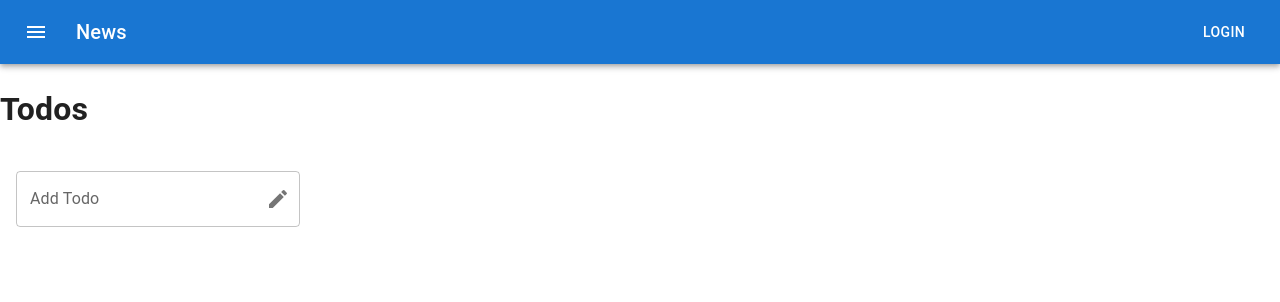
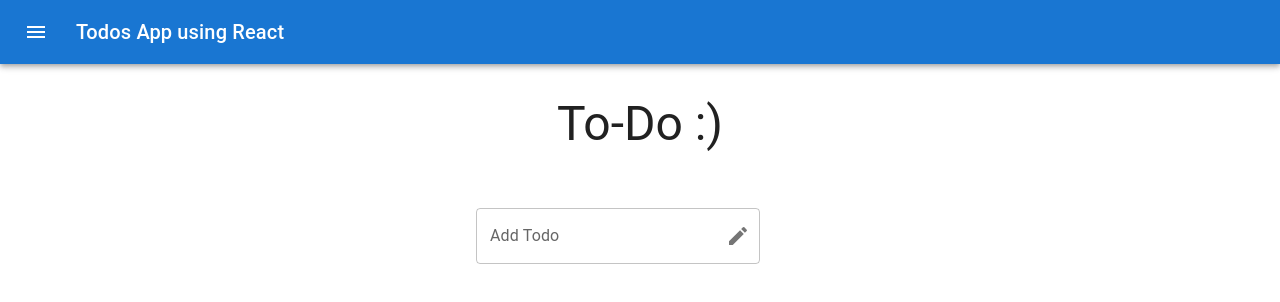
Before and after one commit to mihirhebalkar/React-To-Do, a React (Vite) app in the folder react-todos/: page / in a window 1280 px wide. Shown: the top 302 px of the page. Built offline with nearby package versions, Linux system fonts and the light colour scheme.

Commit message:
Added Local Storage and finished up styling.

```diff
--- a/react-todos/src/App.jsx
+++ b/react-todos/src/App.jsx
@@ -6,6 +6,7 @@ import CssBaseline from "@mui/material/CssBaseline"
 import TodoList from './TodoList'
 import Navbar from './Navbar.jsx'
 
+
 function App() {
   const [count, setCount] = useState(0)
 
@@ -13,7 +14,6 @@ function App() {
     <>
       <CssBaseline />
       <Navbar />
-      <h1>Todos</h1>
       <TodoList />
     </>
   )
--- a/react-todos/src/Navbar.jsx
+++ b/react-todos/src/Navbar.jsx
@@ -3,7 +3,6 @@ import AppBar from '@mui/material/AppBar';
 import Box from '@mui/material/Box';
 import Toolbar from '@mui/material/Toolbar';
 import Typography from '@mui/material/Typography';
-import Button from '@mui/material/Button';
 import IconButton from '@mui/material/IconButton';
 import MenuIcon from '@mui/icons-material/Menu';
 
@@ -22,9 +21,8 @@ export default function Navbar() {
             <MenuIcon />
           </IconButton>
           <Typography variant="h6" component="div" sx={{ flexGrow: 1 }}>
-            News
+            Todos App using React
           </Typography>
-          <Button color="inherit">Login</Button>
         </Toolbar>
       </AppBar>
     </Box>
--- a/react-todos/src/TodoList.jsx
+++ b/react-todos/src/TodoList.jsx
@@ -2,6 +2,7 @@ import { useState, useEffect } from 'react';
 import List from '@mui/material/List';
 import TodoItem from './TodoItem';
 import TodoForm from './TodoForm';
+import { Box, Typography } from '@mui/material';
 
 const getInitialData = () => {
     const data = JSON.parse(localStorage.getItem("todos"));
@@ -44,6 +45,18 @@ export default function TodoList(){
     };
 
     return (
+        <Box sx={{
+            display: "flex",
+            justifyContent: "center",
+            flexDirection: "column",
+            alignItems: "center",
+            gap: 5,
+            marginTop: 4
+        }}>
+        <Typography variant="h3" component="h3" sx={{ flexGrow: 1 }}>
+            To-Do :)
+          </Typography>
+
             <List sx={{ width: '100%', maxWidth: 360, bgcolor: 'background.paper' }}>
                 {todos.map(todo => (
                    <TodoItem todo={todo}
@@ -53,6 +66,7 @@ export default function TodoList(){
                 ))}
                 <TodoForm addTodo={addTodo}/>
             </List>
+        </Box>
     );
 }
 
```
Lines whose indentation alone changed are shown as unchanged.
